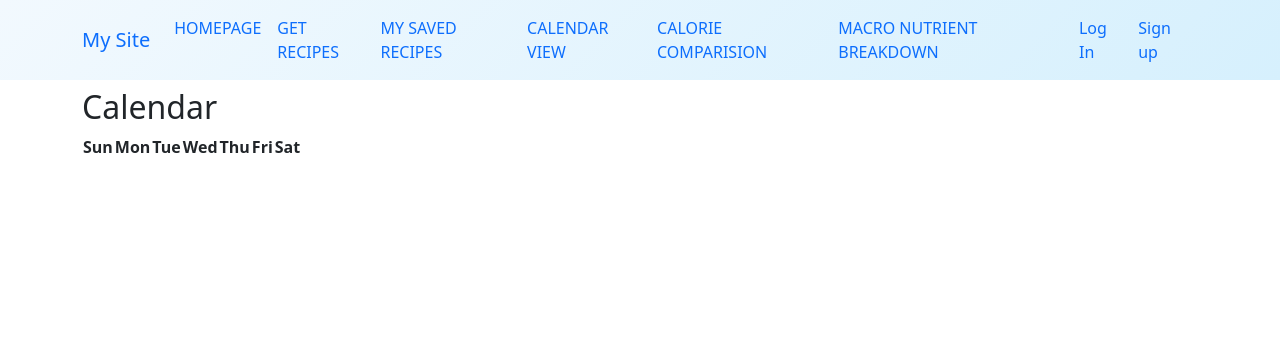
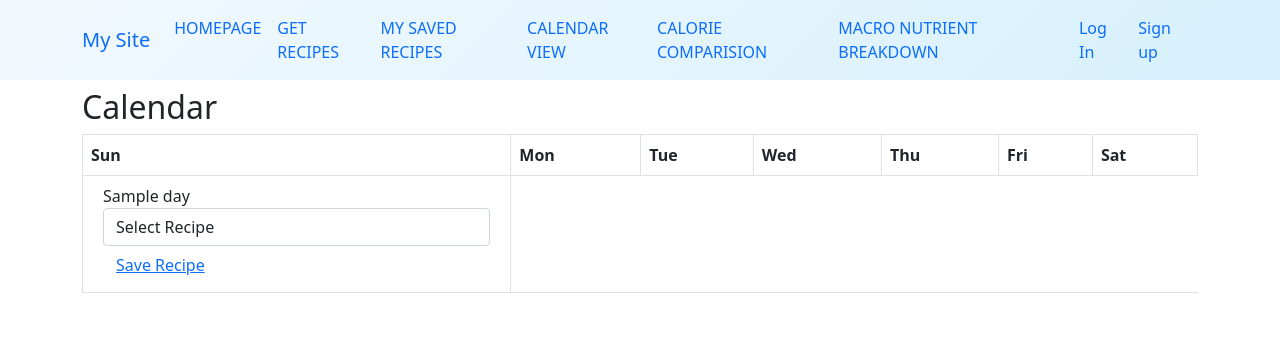
Before and after one commit to saumyasucharita/diet-planner, a Django app: template apps/core/templates/pages/view_calendar.html in a window 1280 px wide. Shown: the top 340 px of the page. Run offline with Django 3.2, Linux system fonts and the light colour scheme; the template is opened without the code that fills it: most values are stand-ins (such as "Sample title", 1, 10 or a date in 2020); lists and menus that the app fills with data are empty; some libraries are stand-ins or nearby versions.

Commit message:
Used TextCalendar to display calendar on UI and added recipe dropdown to each day

```diff
--- a/apps/core/templates/pages/view_calendar.html
+++ b/apps/core/templates/pages/view_calendar.html
@@ -4,31 +4,53 @@
 
 {% block content %}
   <h2>Calendar</h2>
-
-  <table class="calendar-table">
+  <div class="table-responsive">
+  <table class="table table-bordered">
   <thead>
       <tr>
-        <th class="weekday-header">Sun</th>
-        <th class="weekday-header">Mon</th>
-        <th class="weekday-header">Tue</th>
-        <th class="weekday-header">Wed</th>
-        <th class="weekday-header">Thu</th>
-        <th class="weekday-header">Fri</th>
-        <th class="weekday-header">Sat</th>
+        <th scope="col">Sun</th>
+        <th scope="col">Mon</th>
+        <th scope="col">Tue</th>
+        <th scope="col">Wed</th>
+        <th scope="col">Thu</th>
+        <th scope="col">Fri</th>
+        <th scope="col">Sat</th>
       </tr>
     </thead>
     <tbody>
 	{% for week in month_calendar %}
+
 		<tr>
-          {% for day in week %}
-            <td class="calendar-day {% if day == 0 %}empty{% endif %}">
-              {% if day > 0 %}
+		{% for day, weekday in week %}
+		<td class="w-15">
+		{% if day == 0 %}
+		{{ empty }}
+		{% else %}
+		<div class="container">
+		<form method="POST">
+            {% csrf_token %}
 			{{ day }}
+		<div class="form-group">
+		<input type="hidden" name="selected_date" value="{{ day }}">
+             <select name="selected_recipe" class="form-control">
+                <option value="">Select Recipe</option>
+                        {% for recipe in recipes %}
+                          <option value="{{ recipe.pk }}">{{ recipe.recipe_name }}</option>
+                        {% endfor %}
+              </select>
+			  <button type="submit" class="btn btn-link">Save Recipe</button>
+        </div>
+
+		</form>
+		</div>
 		{% endif %}
 		</td>
+
 		{% endfor %}
 		</tr>
+
 	 {% endfor %}
     </tbody>
   </table>
+  </div>
 {% endblock %}
```
Also changed, not shown: apps/core/views.py (+13 -9 lines). Lines whose indentation alone changed are shown as unchanged.
